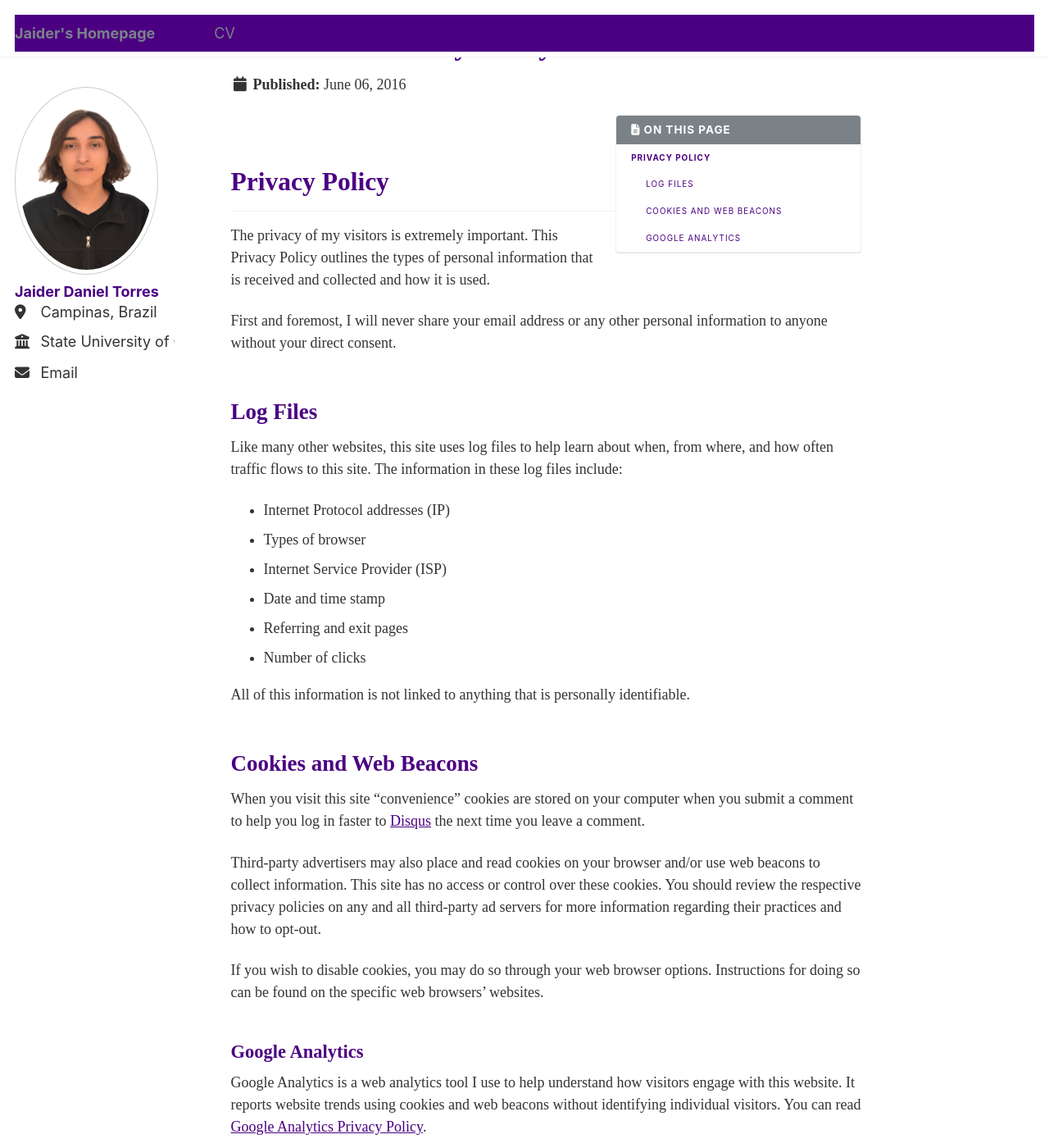
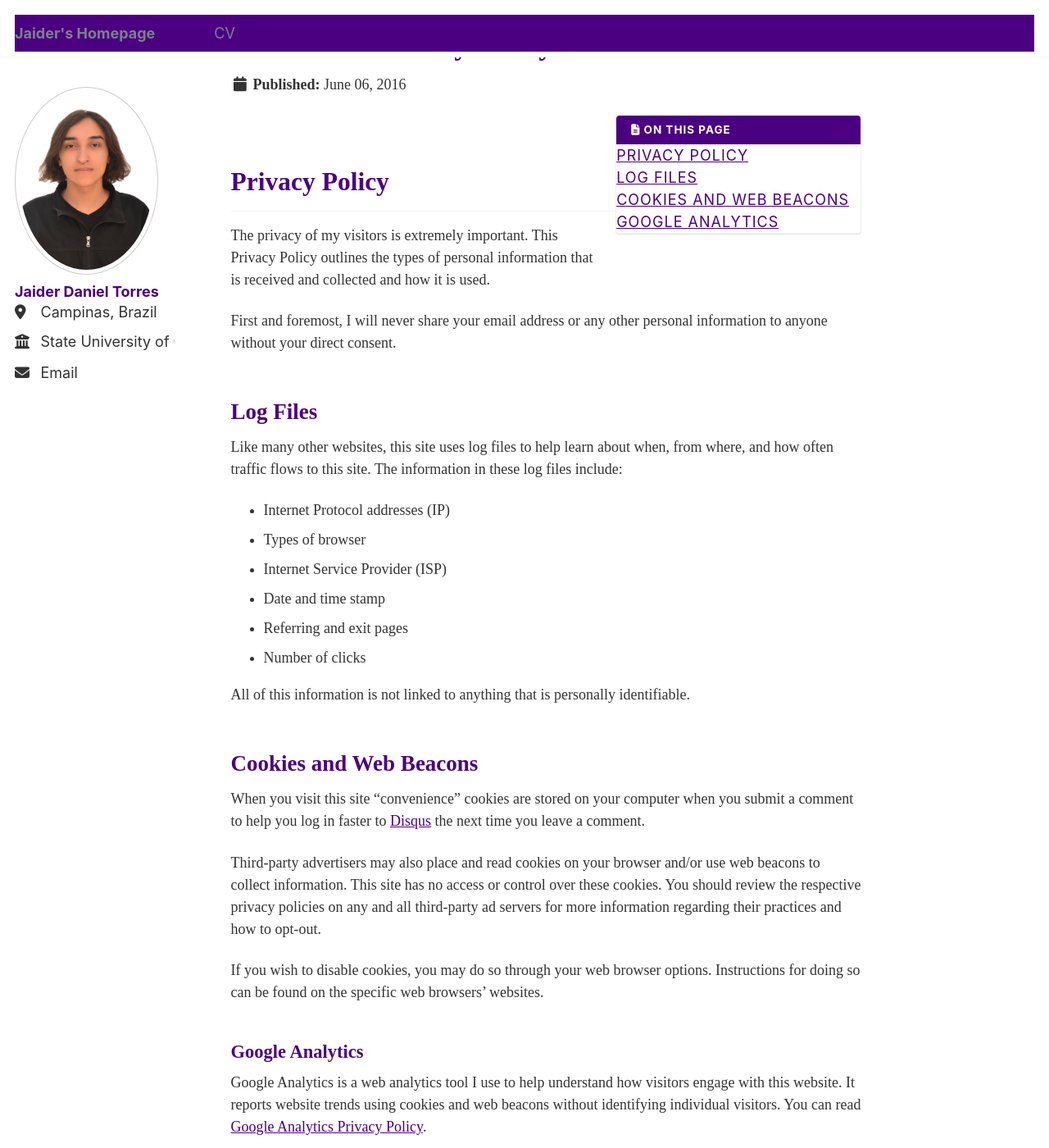
Before and after one commit to jaider-torres/jaider-torres.github.io, a Jekyll site: the page built from _pages/terms.md, in a window 1280 px wide and 1400 px high. Shown: the whole window at 82% size. Built offline with Jekyll 4.4.1, drawn with Linux system fonts in a browser that asks for light colours.

Commit message:
Update _navigation.scss

```diff
--- a/_sass/_navigation.scss
+++ b/_sass/_navigation.scss
@@ -51,7 +51,6 @@
   }
 }
 
-
 /*
    Post pagination navigation links
    ========================================================================== */
@@ -93,7 +92,7 @@
 
       &.current {
         color: #fff;
-        background: $primary-color;
+        background: #4b0082; /* Updated to user-preferred purple */
       }
 
       &.disabled {
@@ -167,7 +166,6 @@
   border-top: 1px solid $border-color;
 }
 
-
 /*
    Priority plus navigation
    ========================================================================== */
@@ -235,7 +233,6 @@
         bottom: 0;
         height: 4px;
         background: mix(#fff, $primary-color, 50%);
-        width: 100%;
         -webkit-transition: $global-transition;
         transition: $global-transition;
         -webkit-transform: scaleX(0);
@@ -310,7 +307,6 @@
   }
 }
 
-
 /*
    Navigation list
    ========================================================================== */
@@ -338,7 +334,7 @@
     padding-right: 0.5em;
     color: #fff;
     font-weight: bold;
-    background: $primary-color;
+    background: #4b0082; /* Updated to user-preferred purple */
     border-radius: $border-radius;
 
     &:hover {
@@ -366,7 +362,6 @@
   border-bottom: 1px solid $border-color;
 }
 
-
 /*
    Table of contents navigation
    ========================================================================== */
@@ -384,52 +379,8 @@
   .nav__title {
     color: #fff;
     font-size: $type-size-6;
-    background: $primary-color;
+    background: #4b0082; /* Updated to user-preferred purple */
     border-top-left-radius: $border-radius;
     border-top-right-radius: $border-radius;
   }
 }
-
-.toc__menu {
-  margin: 0;
-  padding: 0;
-  width: 100%;
-  list-style: none;
-  font-size: 0.8rem;
-
-  a {
-    display: block;
-    padding: 0.5rem 1rem;
-    color: $gray;
-    font-size: $type-size-7;
-    font-weight: bold;
-    line-height: 1.5;
-    border-bottom: 1px solid $border-color;
-    text-decoration-line: none !important;
-
-    &:hover {
-      color: #000;
-      background: $lighter-gray;
-    }
-  }
-
-  > li:last-child {
-    a {
-      border-bottom: none;
-    }
-  }
-
-  li ul > li a {
-    padding-left: 2rem;
-    font-weight: normal;
-  }
-
-  /* hide sub sub links on small screens*/
-  li > ul li {
-    display: none;
-
-    @include breakpoint($medium) {
-      display: block;
-    }
-  }
-}
```
